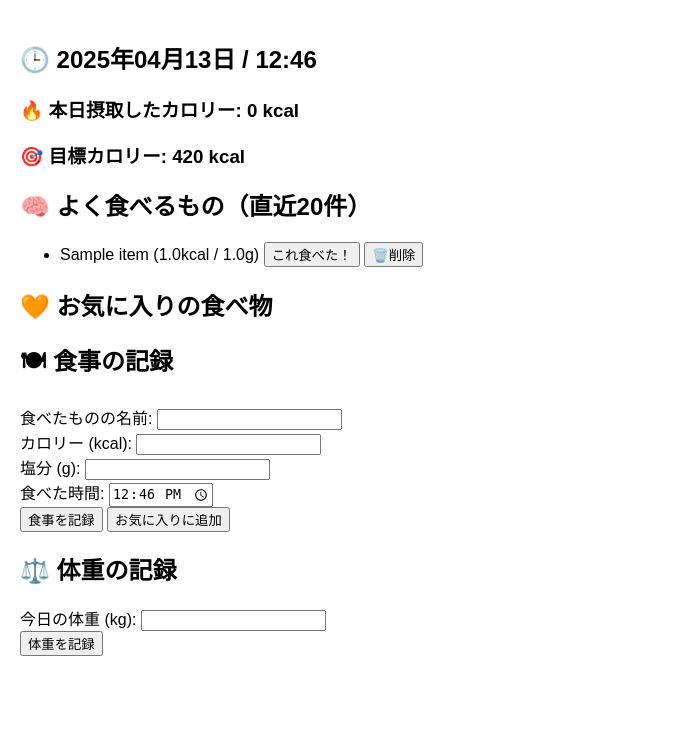
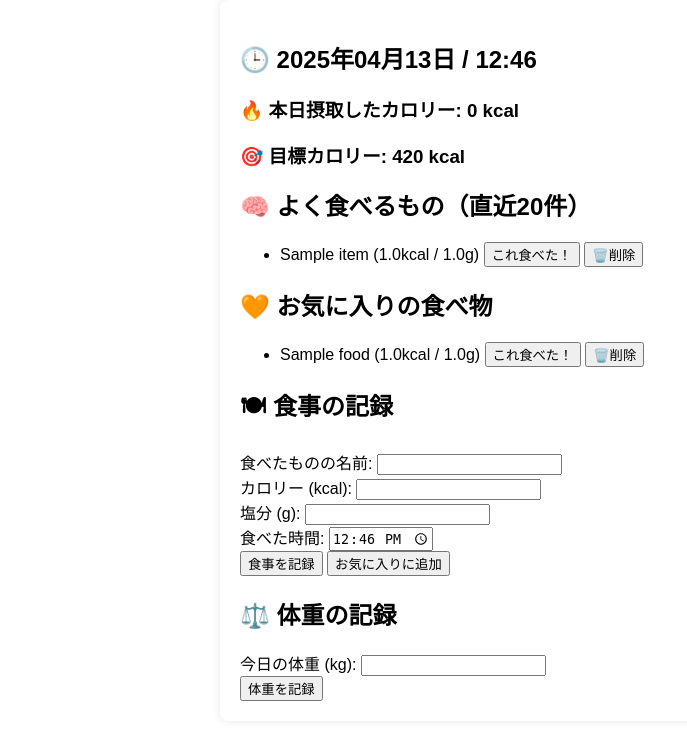
Before and after one commit to niidabezio/habit-tracker2, a Flask app: page /record in a window 1280 px wide. Shown: the part 44-784 px from the top of the page, without its empty margins (0-687 px from the left). Run offline with Flask 3, Linux system fonts and the light colour scheme; tables that the repository leaves empty hold one stand-in row (values such as "Sample post").

Commit message:
中央表示　お気に入り食材追加　→次は今日食べたもの表示　時刻　がほしい

```diff
--- a/app.py
+++ b/app.py
@@ -3,6 +3,8 @@
 from models import db, User
 from datetime import datetime, timedelta
 from models import FoodItem, Record
+from models import FavoriteFood
+
 
 app = Flask(__name__)
 
@@ -81,6 +83,7 @@
             return redirect('/record')
 
         elif action == 'お気に入りに追加':
+            print("お気に入り追加処理が呼ばれました")
             name = request.form['name']
             calorie = float(request.form['calorie'])
             salt = float(request.form['salt'])
@@ -121,6 +124,7 @@
     return render_template(
         'record.html',
         recent_items=recent_items,
+        favorite_items=favorite_items,
         current_time=now_time,
         today_date=today_date,
         total_calorie=total_calorie,
@@ -133,6 +137,15 @@
         db.session.delete(food)
         db.session.commit()
     return redirect('/record')
+
+@app.route('/delete_favorite/<int:favorite_id>', methods=['POST'])
+def delete_favorite(favorite_id):
+    favorite = FavoriteFood.query.get(favorite_id)
+    if favorite:
+        db.session.delete(favorite)
+        db.session.commit()
+    return redirect('/record')
+
 
 @app.route('/history')
 def history():
--- a/templates/base.html
+++ b/templates/base.html
@@ -21,7 +21,12 @@
             text-decoration: underline;
         }
         .content {
+            max-width: 800px;
+            margin: 0 auto;
             padding: 20px;
+            background-color: white;
+            box-shadow: 0 0 8px rgba(0,0,0,0.1);
+            border-radius: 8px;
         }
     </style>
 </head>
--- a/templates/record.html
+++ b/templates/record.html
@@ -40,6 +40,8 @@
         <input type="hidden" name="time" value="{{ current_time }}">
         <input type="submit" name="action" value="これ食べた！">
       </form>
+      <form method="POST" action="/delete_favorite/{{ item.id }}" style="display:inline;">
+        <input type="submit" value="🗑️削除">
     </li>
   {% endfor %}
 </ul>
```
